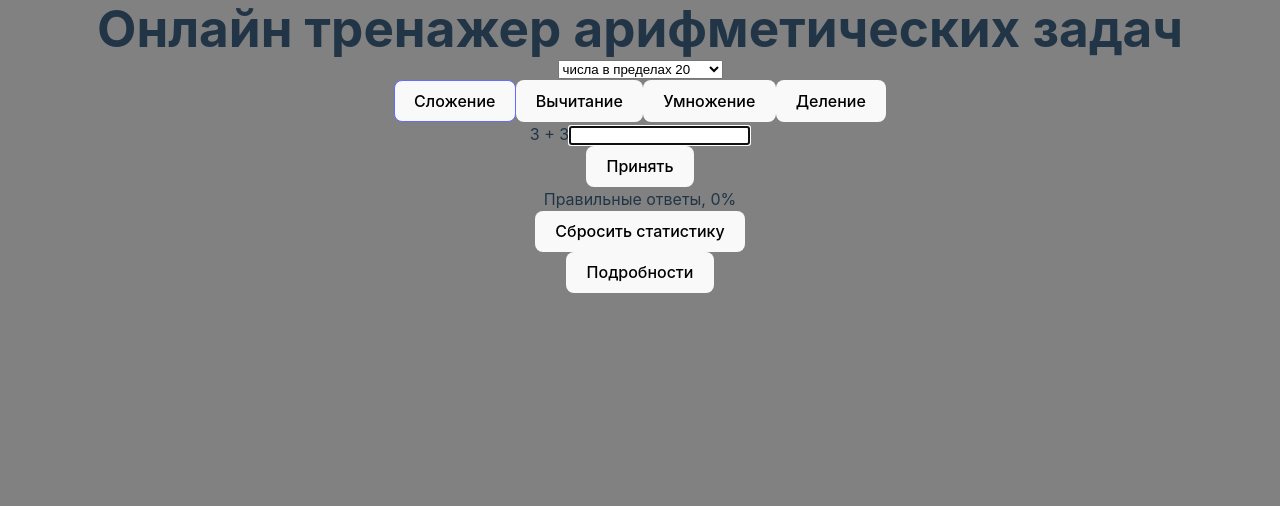
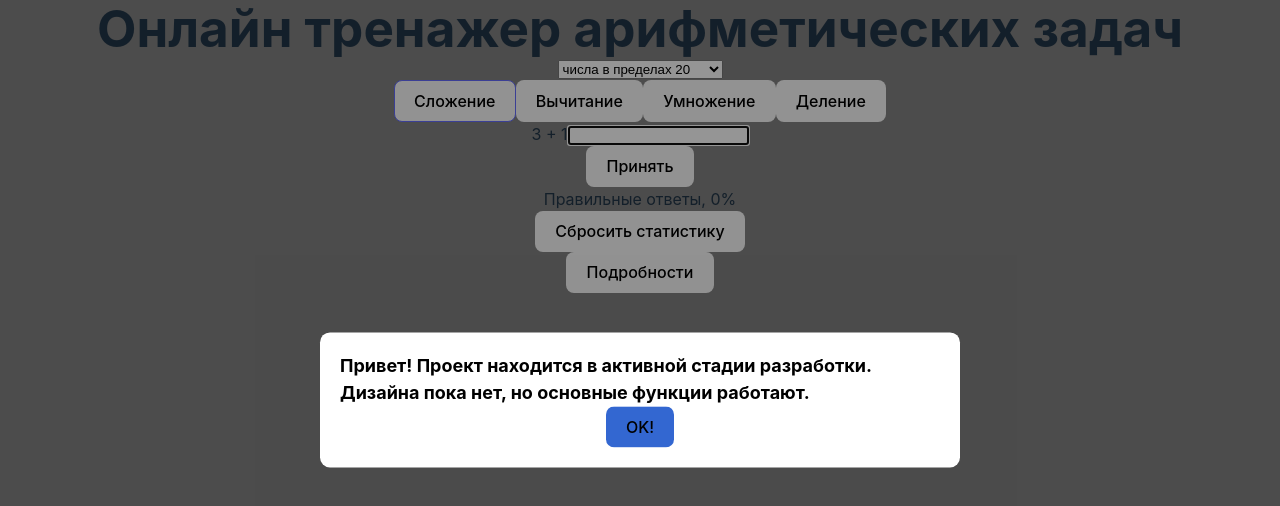
Before and after one commit to Tosoundra/arithmetics, a React (Vite) app: page / in a window 1280 px wide. Shown: the top 506 px of the page. Built offline with nearby package versions, Linux system fonts and the light colour scheme.

Commit message:
add warn popup

```diff
--- a/src/App.tsx
+++ b/src/App.tsx
@@ -1,8 +1,30 @@
 import { FC, useState } from 'react';
 import './App.css';
-
+import './components/Popup/Popup.css';
 import { Main } from './components/Main/Main';
 import { Popup } from './components/Popup/Popup';
+
+const WarnPopup = () => {
+  const [isActive, setisActive] = useState(true);
+  return (
+    <div className={`${isActive ? 'popup' : 'popup_closed'}`}>
+      <div className="popup__container">
+        <h3 className="popup__question">
+          Привет! Проект находится в активной стадии разработки. Дизайна пока нет, но основные
+          функции работают.
+        </h3>
+        <button
+          onClick={() => {
+            setisActive(false);
+          }}
+          style={{ display: 'block', margin: 'auto', backgroundColor: 'Highlight' }}
+          type="button">
+          OK!
+        </button>
+      </div>
+    </div>
+  );
+};
 
 export const App: FC = () => {
   const [isPopupActive, setIsPopupActive] = useState<boolean>(false);
@@ -22,6 +44,7 @@ export const App: FC = () => {
       </button>
 
       <Popup isPopupActive={isPopupActive} setIsPopupActive={setIsPopupActive} />
+      <WarnPopup />
     </>
   );
 };
--- a/src/assets/utils/generateRandomNumber/generateRandomNumber.ts
+++ b/src/assets/utils/generateRandomNumber/generateRandomNumber.ts
@@ -29,7 +29,7 @@ export const generateRandomNumberB = (
 ): number => {
   const getNumberDependedOfOperator: InterfaceMathOperationDependsNumber = {
     '+': Math.floor(Math.random() * (maxAvailableValue - numberA) + 1),
-    '-': Math.floor(Math.random() * numberA + 1),
+    '-': Math.floor((Math.random() * numberA) / 2 + (Math.random() * numberA) / 2 + 1),
     '×': Math.floor(Math.random() * 9 + 1),
     '÷': generateRandomDivisor(numberA),
   };
--- a/src/components/Popup/Popup.css
+++ b/src/components/Popup/Popup.css
@@ -44,3 +44,7 @@
     margin: auto;
   }
 }
+
+.popup_closed {
+  display: none;
+}
--- a/tsconfig.json
+++ b/tsconfig.json
@@ -1,8 +1,8 @@
 {
   "compilerOptions": {
-    "target": "ES2021",
+    "target": "ES2022",
     "useDefineForClassFields": true,
-    "lib": ["ES2020", "DOM", "DOM.Iterable"],
+    "lib": ["ESNext", "DOM", "DOM.Iterable"],
     "module": "ESNext",
     "skipLibCheck": true,
 
```
